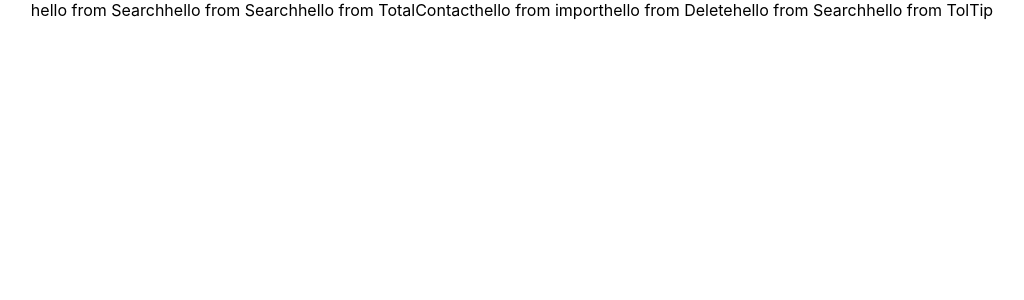
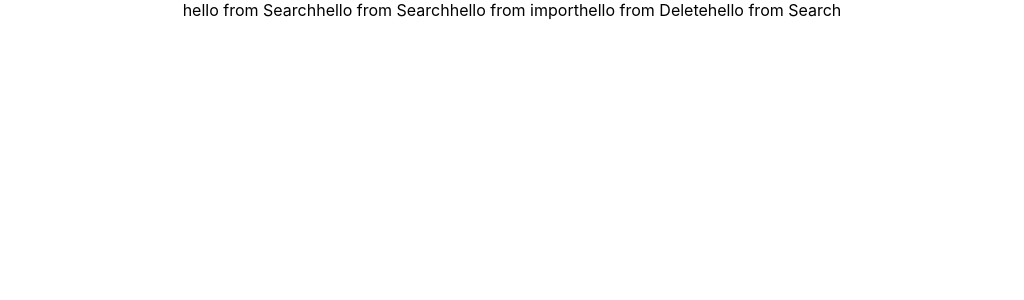
Before and after one commit to Sarhan786/Contacts-Manager-Frontend-persnol-, a React (Create React App) app in the folder contact-maneger-fontend/: page / in a window 1280 px wide. Shown: the top 300 px of the page, without its empty margins (128-1152 px from the left). Built offline with nearby package versions, Linux system fonts and the light colour scheme.

Commit message:
after adding totip ui

```diff
--- a/contact-maneger-fontend/src/Component/HomeComponent/TolalContactComponent/Toltip/TolTip.js
+++ b/contact-maneger-fontend/src/Component/HomeComponent/TolalContactComponent/Toltip/TolTip.js
@@ -1,9 +1,12 @@
-
+import toltip from './toltip'
 
 const TolTip  = ()=>{
     return(
         <>
-        hello from TolTip
+        <div className="ToltipContainer">
+            <div></div>
+            <div></div>
+        </div>
         </>
     )
 }
--- /dev/null
+++ b/contact-maneger-fontend/src/Component/HomeComponent/TolalContactComponent/Toltip/toltip.css
@@ -0,0 +1,7 @@
+
+.ToltipContainer{
+    height:100;
+    width:100%;
+    display: grid;
+    grid-template-columns: 20% 80%;
+}
--- a/contact-maneger-fontend/src/Component/HomeComponent/TotalContact/TotalContact.js
+++ b/contact-maneger-fontend/src/Component/HomeComponent/TotalContact/TotalContact.js
@@ -6,7 +6,6 @@ import Toltip from '../TolalContactComponent/Toltip/TolTip'
 const TotalContact = ()=>{
     return (
         <>
-        hello from TotalContact
         <ImportCompoent/>
         <Delete/>
         <Search/>
```
Also changed, not shown: 1 other file (tests, documents, lock files or other folders).
